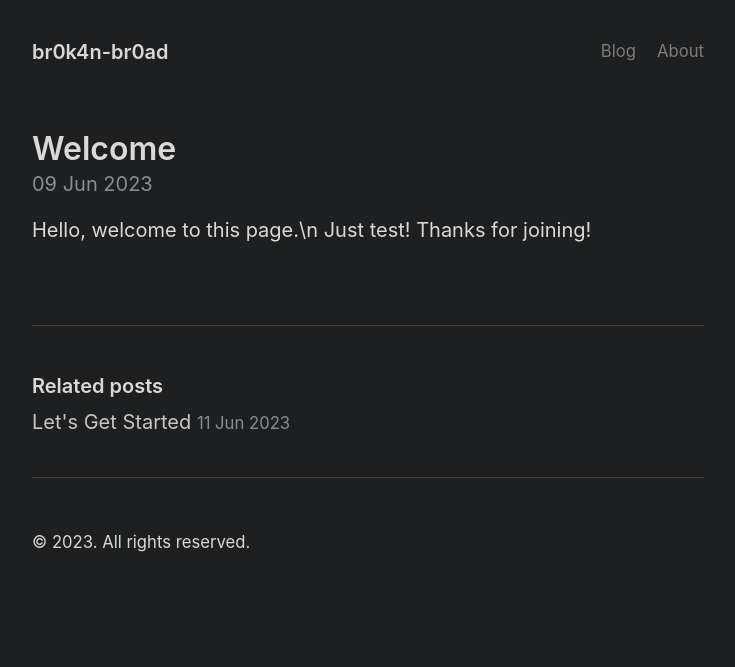
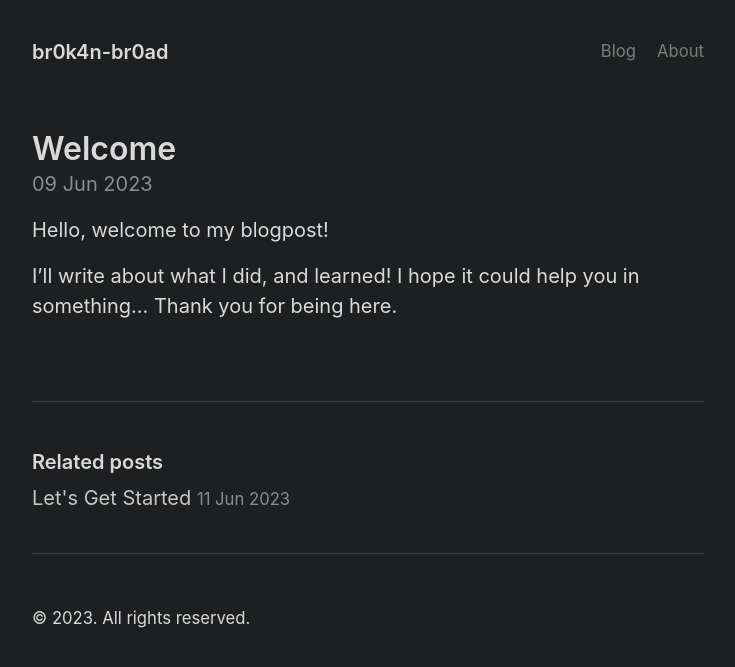
Before and after one commit to br0k4n/br0k4n.github.io, a Jekyll site: the page built from _posts/2023-06-09-welcome.md, in a window 1280 px wide. Shown: the top 667 px of the page, without its empty margins (272-1007 px from the left). Built offline with Jekyll 4.4.1, drawn with Linux system fonts in a browser that asks for light colours.

Commit message:
Update 2023-06-09-welcome.md

```diff
--- a/_posts/2023-06-09-welcome.md
+++ b/_posts/2023-06-09-welcome.md
@@ -3,5 +3,7 @@ layout: post
 date: 2023-06-09
 title: Welcome
 ---
-Hello, welcome to this page.\n
-Just test! Thanks for joining!
+Hello, welcome to my blogpost!
+
+I'll write about what I did, and learned! I hope it could help you in something...
+Thank you for being here.
```
